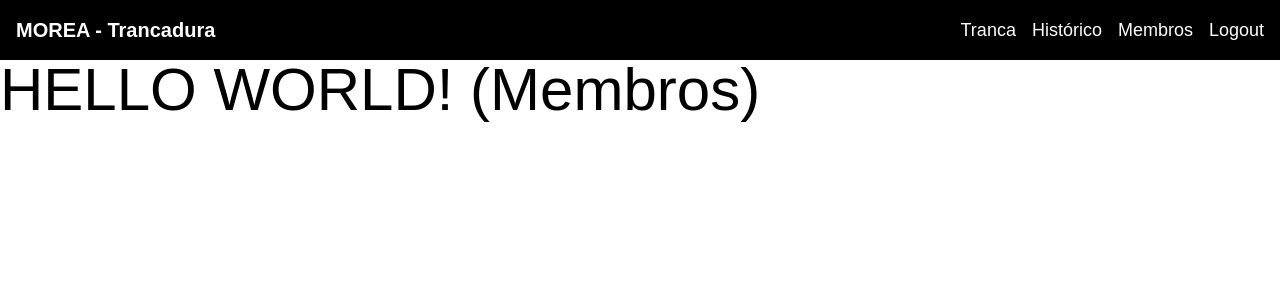
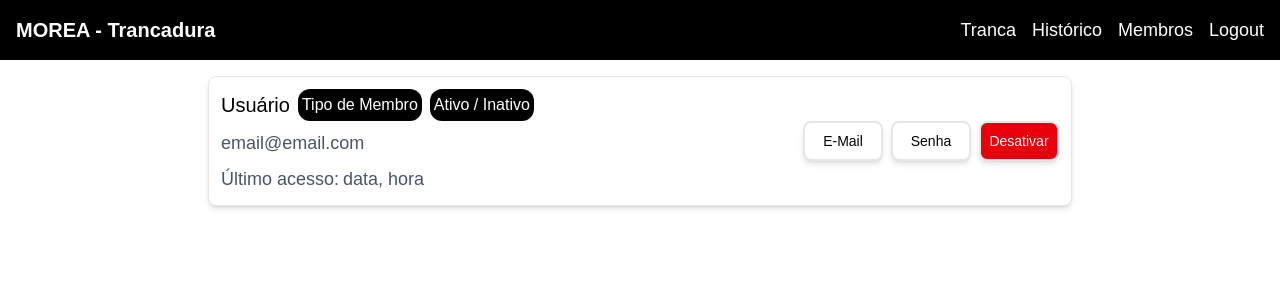
Before and after one commit to Morea-IFS/trancadura-web-react, a Next.js app in the folder trancaduraweb_react/: page /membros in a window 1280 px wide. Shown: the top 300 px of the page. Built offline with nearby package versions, Linux system fonts and the light colour scheme.

Commit message:
criando membercard, e alterando tamanhos

```diff
--- a/trancaduraweb_react/src/app/historico/page.tsx
+++ b/trancaduraweb_react/src/app/historico/page.tsx
@@ -28,7 +28,7 @@ export default function HistoricoPage() {
       <header>
         <Header />
       </header>
-      <section className="p-4">
+      <section className="p-4 md:w-[70%] mx-auto">
         <div>
           <div className="p-4 w-full flex items-start justify-center flex-col gap-2 bg-white rounded-lg shadow-md border border-gray-200">
             <div className="flex items-center justify-between w-full">
--- a/trancaduraweb_react/src/app/membros/page.tsx
+++ b/trancaduraweb_react/src/app/membros/page.tsx
@@ -1,4 +1,5 @@
 import Header from "@/components/Header";
+import MemberCard from "@/components/MemberCard";
 
 export default function Membros() {
   return (
@@ -6,7 +7,9 @@ export default function Membros() {
       <header>
         <Header />
       </header>
-      <h1 className="text-6xl text-black">HELLO WORLD! (Membros)</h1>
+      <section className="p-4 md:w-[70%] mx-auto">
+        <MemberCard />
+      </section>
     </div>
   );
 }
--- a/trancaduraweb_react/src/app/page.tsx
+++ b/trancaduraweb_react/src/app/page.tsx
@@ -13,20 +13,20 @@ export default function Home() {
       <section className="p-4">
         <div className="w-full mx-auto max-w-4xl p-4 flex items-center justify-center flex-col gap-1">
           <h1 className="font-bold text-2xl sm:text-4xl">Bem vindo, usuário</h1>
-          <p className="font-bold text-base sm:text-lg md:text-xl text-gray-600">
+          <p className="font-bold text-base sm:text-lg text-gray-600">
             Use o botão abaixo para controlar a tranca
           </p>
         </div>
 
         <div className="flex items-center justify-center w-full">
-          <div className="flex flex-col gap-4 items-center justify-center w-88 md:w-120 p-12 bg-white rounded-lg shadow-md border border-gray-200">
+          <div className="flex flex-col gap-4 items-center justify-center w-88  p-12 bg-white rounded-lg shadow-md border border-gray-200">
             <button className="cursor-pointer bg-foreground text-white p-8 rounded-full flex flex-col gap-4 items-center justify-center transition duration-200 hover:scale-105 active:scale-105">
               <IoLockClosedOutline className="w-16 h-16" />
               <span className="inline text-xl font-bold">Abrir tranca</span>
             </button>
 
             <div className="text-gray-600 text-sm  w-full text-center">
-              <p className="md:text-lg">
+              <p>
                 Toque no botão para abrir a tranca <br /> A opreção será
                 resgistrada no histórico
               </p>
@@ -34,7 +34,7 @@ export default function Home() {
           </div>
         </div>
       </section>
-      <section className="p-4">
+      <section className="p-4 md:w-[70%] mx-auto">
         <div className="p-4 w-full flex items-start justify-center flex-col gap-2 bg-white rounded-lg shadow-md border border-gray-200">
           <div className="flex gap-2 items-center">
             <FaRegClock className="w-4 h-4 sm:w-6 sm:h-6 text-foreground font-bold" />
--- a/trancaduraweb_react/src/components/HistoryCard.tsx
+++ b/trancaduraweb_react/src/components/HistoryCard.tsx
@@ -4,16 +4,16 @@ export default function HistoryCard() {
   return (
     <div className="w-full">
       <div className="w-full flex items-center gap-4 p-3 bg-white rounded-lg shadow-md border border-gray-200">
-        <IoCheckmarkDoneCircle className="text-secondary w-12 h-12 sm:w-16 sm:h-16 md:w-20 md:h-20" />
+        <IoCheckmarkDoneCircle className="text-secondary w-12 h-12 sm:w-16 sm:h-16" />
         <div className="flex flex-col gap-2 items-start">
-          <h2 className="text-sm sm:text-lg md:text-xl">Mensagem</h2>
-          <div className="text-gray-600 text-xs sm:text-sm md:text-lg flex items-center justify-center gap-1">
+          <h2 className="text-sm sm:text-lg">Mensagem</h2>
+          <div className="text-gray-600 text-xs sm:text-sm flex items-center justify-center gap-1">
             <p>Usuário •</p>
             <p>Data, hora</p>
           </div>
         </div>
         <div className="flex flex-1 justify-end">
-          <p className="text-xs sm:text-sm md:text-lg rounded-xl bg-green-200 p-2 text-green-700 font-bold">
+          <p className="text-xs sm:text-sm rounded-xl bg-green-200 p-2 text-green-700 font-bold">
             Mensagem
           </p>
         </div>
--- /dev/null
+++ b/trancaduraweb_react/src/components/MemberCard.tsx
@@ -0,0 +1,37 @@
+export default function MemberCard() {
+  return (
+    <div className="w-full">
+      <div className="w-full flex flex-col sm:flex-row items-start sm:items-center gap-4 p-3 bg-white rounded-lg shadow-md border border-gray-200">
+        <div className="flex flex-col gap-2 items-start">
+          <div className="flex items-center justify-center gap-2">
+            <h2 className="text-sm sm:text-lg md:text-xl">Usuário</h2>
+            <p className="text-background text-xs sm:text-sm md:text-base rounded-xl bg-foreground p-1">
+              Tipo de Membro
+            </p>
+            <p className="text-background text-xs sm:text-sm md:text-base rounded-xl bg-foreground p-1">
+              Ativo / Inativo
+            </p>
+          </div>
+          <div className="text-gray-600 text-xs sm:text-sm md:text-lg">
+            <p>email@email.com</p>
+          </div>
+          <div className="text-gray-600 text-xs sm:text-sm md:text-lg flex gap-1">
+            <p>Último acesso:</p>
+            <p>data, hora</p>
+          </div>
+        </div>
+        <div className="flex flex-1 justify-end items-center gap-2">
+          <button className="text-sm w-20 cursor-pointer bg-background border border-2 border-gray-200 p-2 rounded-lg shadow-md">
+            E-Mail
+          </button>
+          <button className="text-sm w-20 cursor-pointer bg-background border border-2 border-gray-200 p-2 rounded-lg shadow-md">
+            Senha
+          </button>
+          <button className="text-sm text-background w-20 cursor-pointer bg-red-600 border border-2 border-gray-200 p-2 rounded-lg shadow-md">
+            Desativar
+          </button>
+        </div>
+      </div>
+    </div>
+  );
+}
```
